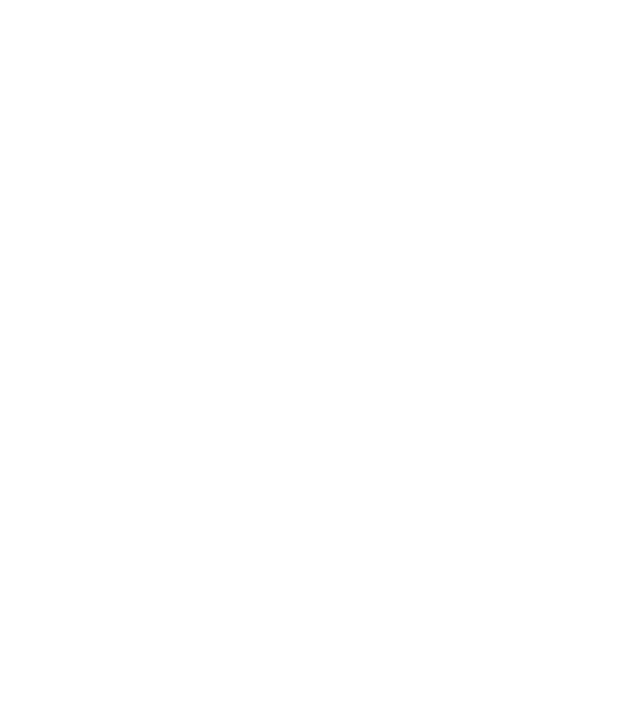
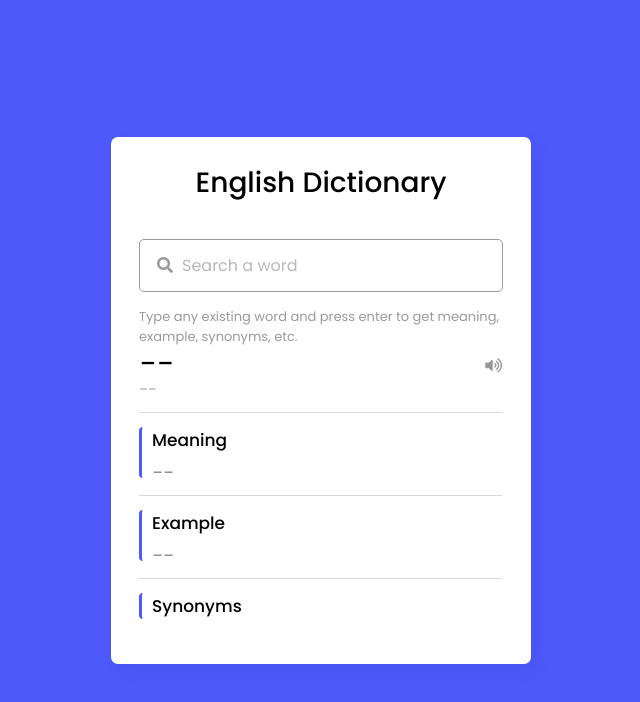
Before and after one commit to Pranav-Jadhav09/Utility, a plain HTML site: page Dictonary-App/index.html in a window 1280 px wide. Shown: the whole page, without its empty margins (319-959 px from the left). Drawn offline with Linux system fonts and the light colour scheme.

Commit message:
layout build 📦

```diff
--- a/Dictonary-App/index.html
+++ b/Dictonary-App/index.html
@@ -4,7 +4,89 @@
     <meta charset="UTF-8" />
     <meta http-equiv="X-UA-Compatible" content="IE=edge" />
     <meta name="viewport" content="width=device-width, initial-scale=1.0" />
-    <title>Document</title>
+    <title>Dictionary App</title>
+
+    <!-- Google Fonts -->
+    <!-- Google Font -->
+    <link rel="preconnect" href="https://fonts.googleapis.com" />
+    <link rel="preconnect" href="https://fonts.gstatic.com" crossorigin />
+
+    <link
+      href="https://fonts.googleapis.com/css2?family=Poppins:ital,wght@0,100;0,200;0,300;0,400;0,500;0,600;0,700;0,800;0,900;1,100;1,200;1,300;1,400;1,500;1,600;1,700;1,800;1,900&display=swap"
+      rel="stylesheet"
+    />
+
+    <!-- CDN for Icons -->
+    <link
+      rel="stylesheet"
+      href="https://fonts.googleapis.com/icon?family=Material+Icons"
+    />
+    <link
+      rel="stylesheet"
+      href="https://cdnjs.cloudflare.com/ajax/libs/font-awesome/5.15.3/css/all.min.css"
+    />
+
+    <!-- Stylesheet -->
+    <link rel="stylesheet" href="./style.css" />
   </head>
-  <body></body>
+  <body>
+    <main class="wrapper">
+      <header>English Dictionary</header>
+
+      <div class="search">
+        <input
+          type="text"
+          placeholder="Search a word"
+          required
+          spellcheck="false"
+        />
+
+        <i class="fas fa-search"></i>
+        <span class="material-icons">close</span>
+      </div>
+
+      <p class="info-text">
+        Type any existing word and press enter to get meaning, example,
+        synonyms, etc.
+      </p>
+
+      <!-- List of results -->
+      <ul>
+        <li class="word">
+          <div class="details">
+            <p>__</p>
+            <span>__</span>
+          </div>
+
+          <i class="fas fa-volume-up"></i>
+        </li>
+
+        <div class="content">
+          <li class="meaning">
+            <div class="details">
+              <p>Meaning</p>
+              <span>__</span>
+            </div>
+          </li>
+
+          <li class="example">
+            <div class="details">
+              <p>Example</p>
+              <span>__</span>
+            </div>
+          </li>
+
+          <li class="synonyms">
+            <div class="details">
+              <p>Synonyms</p>
+              <div class="list"></div>
+            </div>
+          </li>
+        </div>
+      </ul>
+    </main>
+
+    <!-- Script -->
+    <script src="./script.js"></script>
+  </body>
 </html>
--- a/Dictonary-App/style.css
+++ b/Dictonary-App/style.css
@@ -1 +1,163 @@
 /* Reset */
+* {
+  margin: 0;
+  padding: 0;
+  box-sizing: border-box;
+  font-family: "Poppins", sans-serif;
+}
+body {
+  display: grid;
+  place-content: center;
+  min-height: 100vh;
+  background-color: #4d59fb;
+}
+
+/* Main Container */
+.wrapper {
+  width: 420px;
+  border-radius: 7px;
+  background: #fff;
+  padding: 25px 28px 45px;
+  box-shadow: 7px 7px 20px rgba(0, 0, 0, 0.05);
+}
+.wrapper header {
+  font-size: 28px;
+  font-weight: 500;
+  text-align: center;
+}
+.wrapper .search {
+  position: relative;
+  margin: 35px 0 18px;
+}
+
+/* Search bar */
+.search input {
+  height: 53px;
+  width: 100%;
+  outline: none;
+  font-size: 16px;
+  border-radius: 5px;
+  padding: 0 42px;
+  border: 1px solid #999;
+}
+.search input:focus {
+  padding: 0 41px;
+  border: 2px solid #4d59fb;
+}
+.search input::placeholder {
+  color: #b8b8b8;
+}
+
+/* Icons */
+.search :where(i, span) {
+  position: absolute;
+  top: 50%;
+  color: #999;
+  transform: translateY(-50%);
+}
+
+/* search icon */
+.search i {
+  left: 18px;
+  pointer-events: none;
+  font-size: 16px;
+}
+.search input:focus ~ i {
+  color: #4d59fb;
+}
+
+/* close icon */
+.search span {
+  right: 15px;
+  cursor: pointer;
+  font-size: 18px;
+  display: none;
+}
+.search input:valid ~ span {
+  display: block;
+}
+
+/* Info Text */
+.wrapper .info-text {
+  font-size: 13px;
+  color: #9a9a9a;
+  margin: -3px 0 -10px;
+}
+.wrapper.active .info-text {
+  display: none;
+}
+.info-text span {
+  font-weight: 500;
+}
+
+/* List */
+.wrapper ul {
+  /* height: 0; */
+  /* opacity: 0; */
+  padding-right: 1px;
+  overflow-y: hidden;
+  transition: all 0.2s ease;
+}
+.wrapper.active ul {
+  opacity: 1;
+  height: 303px;
+}
+.wrapper ul li {
+  display: flex;
+  list-style: none;
+  margin-bottom: 14px;
+  align-items: center;
+  padding-bottom: 17px;
+  border-bottom: 1px solid #d9d9d9;
+  justify-content: space-between;
+}
+
+ul li:last-child {
+  margin-bottom: 0;
+  border-bottom: 0;
+  padding-bottom: 0;
+}
+ul .word p {
+  font-size: 22px;
+  font-weight: 500;
+}
+ul .word span {
+  font-size: 12px;
+  color: #989898;
+}
+ul .word i {
+  color: #999;
+  font-size: 15px;
+  cursor: pointer;
+}
+
+/* Content */
+ul .content {
+  max-height: 215px;
+  overflow-y: auto;
+}
+ul .content::-webkit-scrollbar {
+  width: 0px;
+}
+.content li .details {
+  padding-left: 10px;
+  border-radius: 4px 0 0 4px;
+  border-left: 3px solid #4d59fb;
+}
+.content li p {
+  font-size: 17px;
+  font-weight: 500;
+}
+.content li span {
+  font-size: 15px;
+  color: #7e7e7e;
+}
+.content .synonyms .list {
+  display: flex;
+  flex-wrap: wrap;
+}
+.content .synonyms span {
+  cursor: pointer;
+  margin-right: 5px;
+  text-decoration: underline;
+}
```
